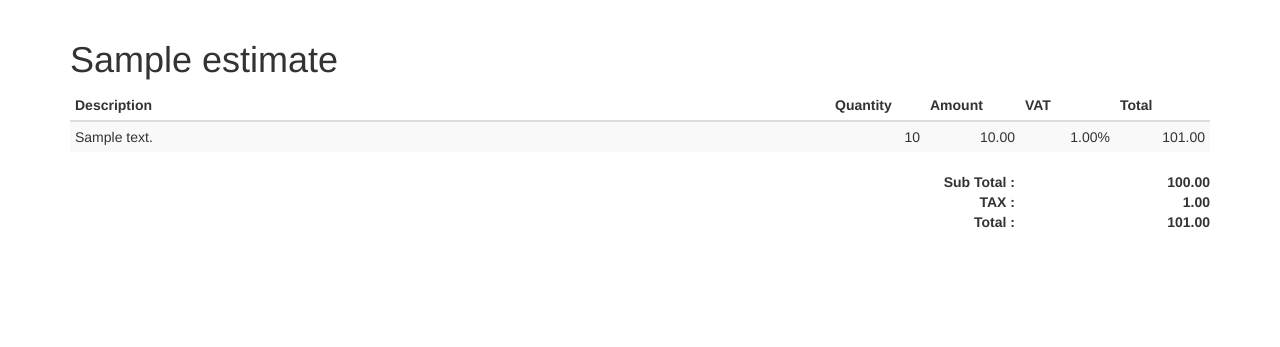
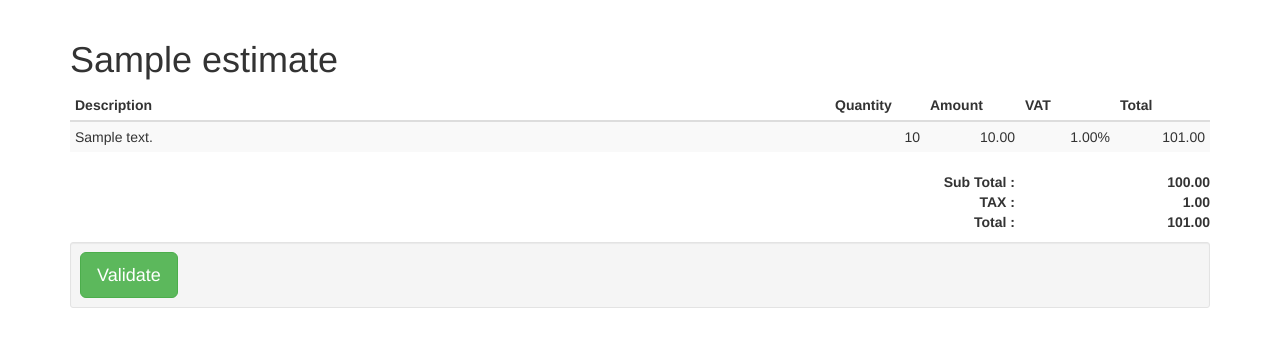
Before and after one commit to linovia/wight-invoices, a Django app: template wightinvoices/invoice/templates/invoice/estimate_detail.html in a window 1280 px wide. Shown: the part 72-419 px from the top of the page. Run offline with Django 3.2, Linux system fonts and the light colour scheme; the template is opened without the code that fills it: values that come from a table or form of the project are taken from there, others are empty; tables that the repository leaves empty hold one stand-in row (values such as "Sample post"); parts of the project's set-up code (start-up, migrations or seed data) failed here and were passed over; some libraries are stand-ins or nearby versions.

Commit message:
Updated the template for the estimate workflow.

```diff
--- a/wightinvoices/invoice/templates/invoice/estimate_detail.html
+++ b/wightinvoices/invoice/templates/invoice/estimate_detail.html
@@ -59,11 +59,15 @@
     </div>
 </div>
 
+
+<div class="well well-sm">
 {% if estimate.is_published %}
-<div class="well well-sm">
-  <a href="" class="btn btn-success btn-lg" role="button">Accept</a>
-  <a href="" class="btn btn-danger btn-lg" role="button">Refuse</a>
+  <a href="{% url 'estimate-accept' estimate.id %}" class="btn btn-success btn-lg" role="button">Accept</a>
+  <a href="{% url 'estimate-refuse' estimate.id %}" class="btn btn-danger btn-lg" role="button">Refuse</a>
+{% endif %}
+{% if estimate.is_draft %}
+  <a href="{% url 'estimate-validate' estimate.id %}" class="btn btn-success btn-lg" role="button">Validate</a>
+{% endif %}
 </div>
-{% endif %}
 
 {% endblock content %}
```
